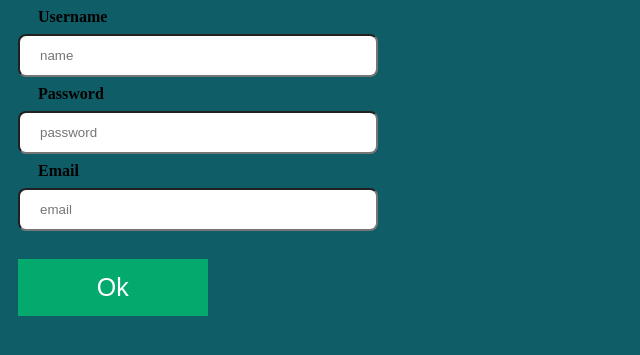
After one commit to sparklegem1/DadRockKC, a Flask app: page /create-account-page in a window 1280 px wide. The commit adds this page. Shown: the top 355 px of the page, without its empty margins (0-640 px from the left). Run offline with Flask 2, Linux system fonts and the light colour scheme; some libraries are stand-ins or nearby versions.

Commit message:
Working forms

```diff
--- a/main.py
+++ b/main.py
@@ -185,22 +185,19 @@ def riotroom_data():
     riotroom_scraper.get_shows()
     return jsonify(riotroom_schedule=riotroom_scraper.show_info)
 
+@app.route('/message/<json>')
+def return_json(json):
+    json_file = jsonify(json)
+    return json_file
 
-@app.route('/create-account', methods=['GET', 'POST'])
-def create_user_account():
-    username = input('username: ')
-    password = input('password: ')
-    email = input('email: ')
-
-
+@app.route('/create-account/<username>/<password>/<email>', methods=['GET', 'POST'])
+def create_user_account(username, password, email):
     form = {'username': username, 'password': password, 'email': email}
 
     if form:
         # HAD TO PUT .first() TO GET IT TO WORK, OTHERWISE ALL EMAILS WOULD TRIGGER THIS IF STATEMENT
         if User.query.filter_by(email=form['email']).first() or User.query.filter_by(username=form['username']).first():
-            flash('there is already an account associated with this email')
-            print(User.query.filter_by(email=form.email.data))
-            return redirect(url_for('register'))
+            return redirect(url_for('return_json', json={'messsage': 'there is already an account associated with this email or username'}))
         to_hash = form['password']
         hash = generate_password_hash(to_hash, method='pbkdf2:sha256', salt_length=8)
         new_user = User(
@@ -210,10 +207,61 @@ def create_user_account():
         )
         db.session.add(new_user)
         db.session.commit()
-        return jsonify({'message': 'Success',
-                        'username': new_user['username'],
-                        'email': new_user['email']})
+        return redirect(
+            url_for('return_json',
+                json={'message': f'Welcome {form["username"]}! Tis a pleasure to have you aboard! You may now post reviews and comments. ',
+                'username': form['username'],
+                'email': form['email']})
+        )
     return jsonify({'message': 'create-account'})
+
+@app.route('/create-account-page', methods=['GET', 'POST'])
+def create_account_html():
+    if request.method == 'POST':
+        if User.query.filter_by(email=request.form['email']).first() or User.query.filter_by(username=request.form['username']).first():
+            return redirect(url_for('return_json', json={'messsage': 'there is already an account associated with this email or username'}))
+        username = request.form['Username']
+        password = request.form['Password']
+        email = request.form['Email']
+        to_hash = password
+        hash = generate_password_hash(to_hash, method='pbkdf2:sha256', salt_length=8)
+        new_user = User(
+            username=username,
+            email=email,
+            password=hash
+        )
+        db.session.add(new_user)
+        db.session.commit()
+        return redirect(url_for('home'))
+
+    return render_template('create_user_form.html')
+
+@app.route('/post-venue-review', methods=['GET', 'POST'])
+def post_venue_review():
+    if request.method == 'POST':
+        if Venue.query.filter_by(venue_name=request.form['venue-name']).first():
+            new_review = VenueReview(
+                review_title = request.form['review-title'],
+                venue_name = request.form['venue-name'],
+                review = request.form['review'],
+                user_id=1,
+                venue_id=1
+            )
+            db.session.add(new_review)
+            db.session.commit()
+            return redirect(url_for('home'))
+        else:
+            message = True
+            return redirect(url_for('post_venue_review', message=message))
+
+    return render_template('venue-review.html')
+
+"""
+
+Worked on  9/16/21: template for forms, css for forms
+TODO: template for creating reviews and comments and editing comments
+
+"""
 
 if __name__ == '__main__':
     app.run(debug=True)
--- a/static/style.css
+++ b/static/style.css
@@ -37,15 +37,41 @@ body {
     font-family: 'Urbanist', sans-serif;
 }
 
+label {
+    font-weight: 700;
+    padding: 10px;
+    margin: 10px 20px;
+}
+
 .left-table {
     position: absolute;
     margin-bottom: 250px;
     margin-left: 55%;
 }
 
-@for $i from 1 through 100 {
-  .percentage-#{$i}:after {
-    $value: ($i * 1%);
-    width: $value;
-  }
+input[type=text], textarea {
+width: 25%;
+padding: 12px 20px;
+margin: 8px 10px;
+display: list-item;
+border-radius: 8px;
+
 }
+
+button {
+  background-color: #04AA6D;
+  font-size: 25px;
+  color: white;
+  padding: 14px 20px;
+  margin-top: 20px;
+  margin-left: 10px;
+  border: none;
+  cursor: pointer;
+  width: 15%;
+}
+
+
+
+button:hover {
+  opacity: 0.9;
+}
--- /dev/null
+++ b/templates/create_user_form.html
@@ -0,0 +1,11 @@
+{% include "site.html" %}
+
+<form action="{{ url_for('create_account_html') }}" method="post">
+    <label>Username</label>
+    <input type="text" placeholder="name" name="username">
+    <label>Password</label>
+    <input type="text" placeholder="password" name="password">
+    <label>Email</label>
+    <input type="text" placeholder="email" name="email">
+</form>
+<button>Ok</button>
--- a/templates/site.html
+++ b/templates/site.html
@@ -0,0 +1,11 @@
+<!DOCTYPE html>
+<html lang="en">
+<head>
+    <meta charset="UTF-8">
+    <title>Local Shows API53660F;</title>
+    <link href="{{ url_for('static', filename='style.css')}}", rel="stylesheet">
+    <link rel="preconnect" href="https://fonts.googleapis.com">
+    <link rel="preconnect" href="https://fonts.gstatic.com" crossorigin>
+    <link href="https://fonts.googleapis.com/css2?family=Urbanist:ital,wght@0,100;0,600;0,700;1,100;1,600&display=swap" rel="stylesheet">
+</head>
+<body>
```
Also changed, not shown: templates/footer.html (added, +38 -0 lines), templates/index.html (+4 -35 lines), templates/venue-review.html (added, +16 -0 lines), dadrockkc.sqlite3.
